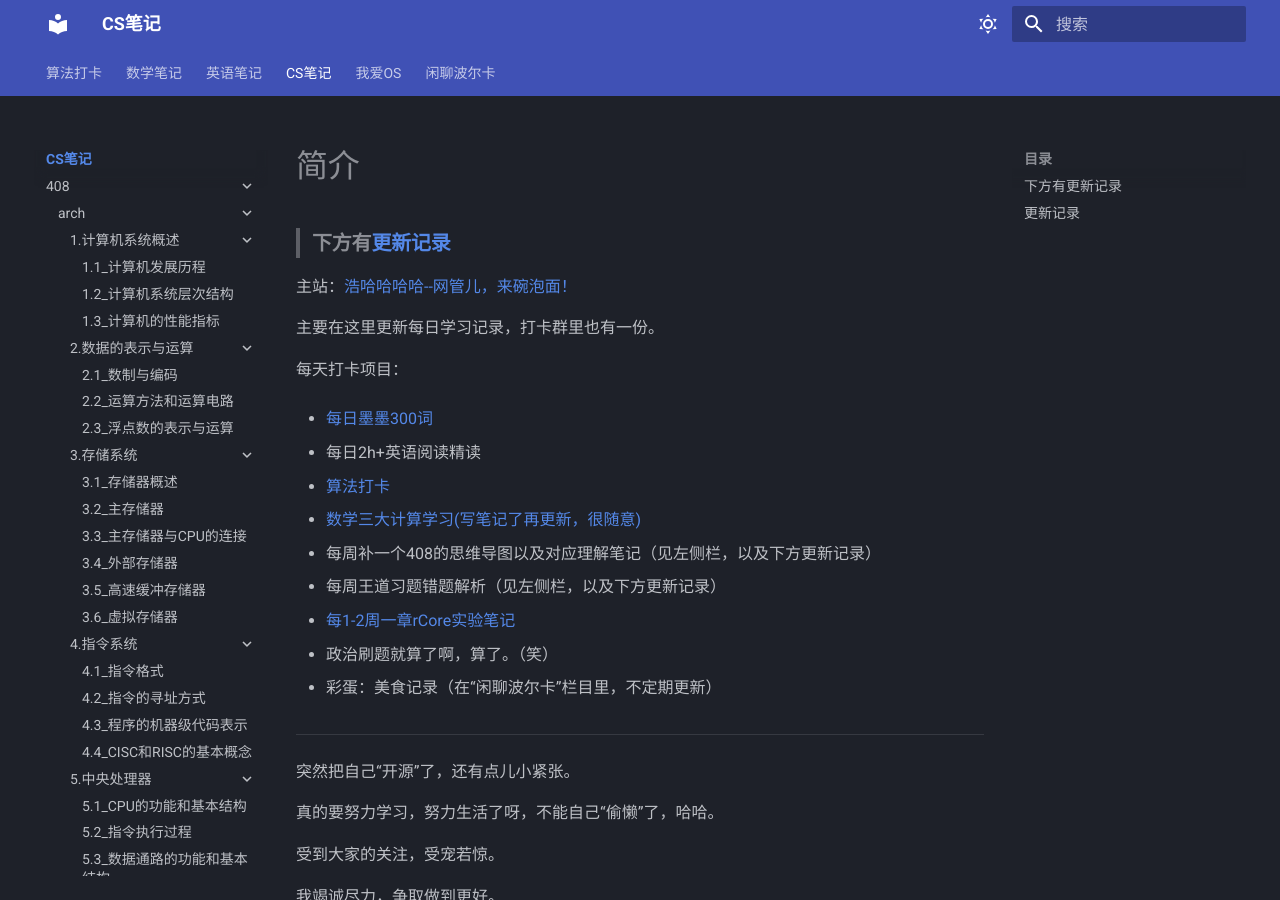
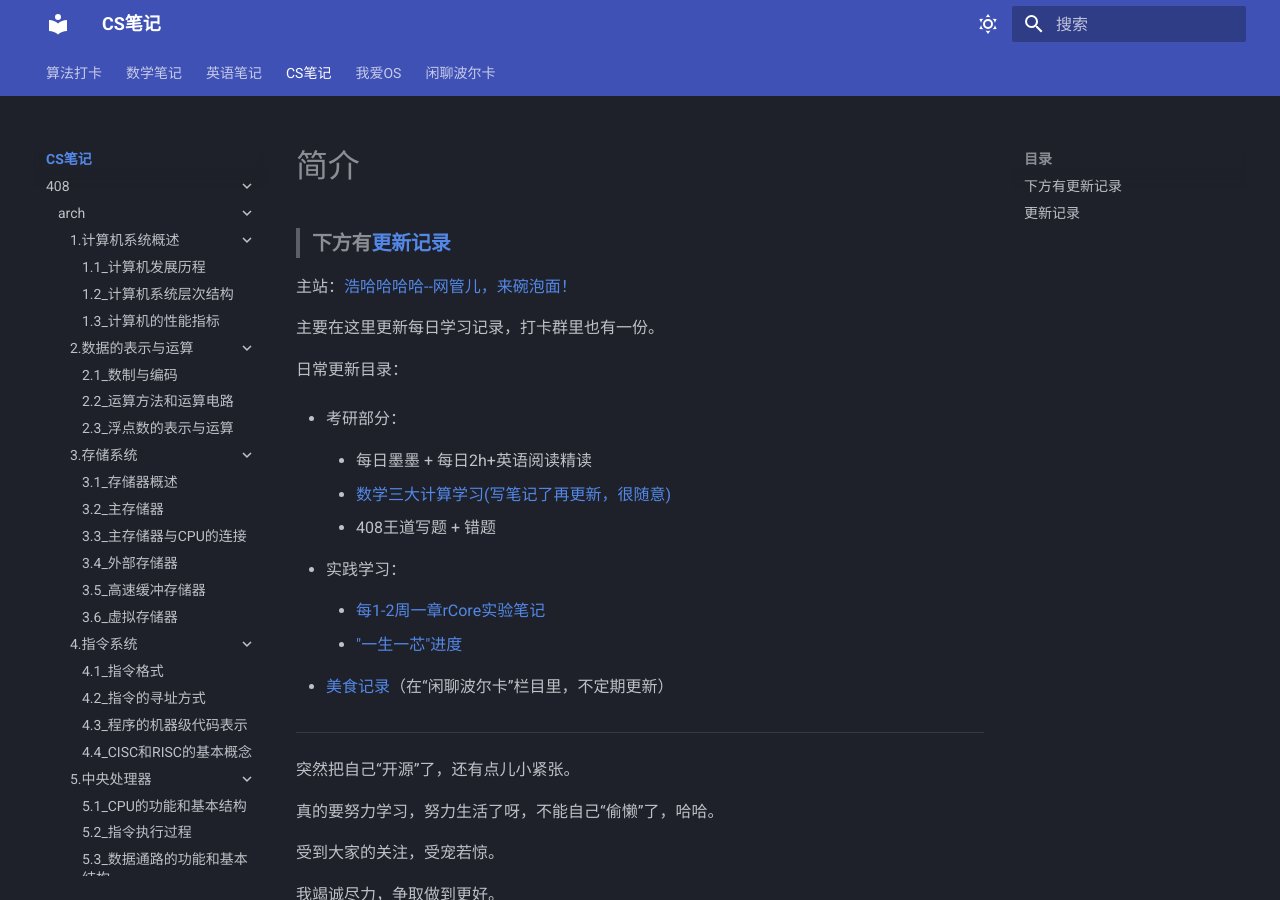
Before and after one commit to Haohahahaha/cs, an MkDocs documentation site: the page built from docs/index.md, in a window 1280 px wide and 900 px high. Built offline with MkDocs 1.6.1 and Material for MkDocs 9.7.7, drawn with Linux system fonts in a browser that asks for light colours.

Commit message:
2023-07-03_03:26:46 update

```diff
--- a/docs/index.md
+++ b/docs/index.md
@@ -6,25 +6,23 @@
 
 主要在这里更新每日学习记录，打卡群里也有一份。
 
-每天打卡项目：
+日常更新目录：
 
-- [每日墨墨300词](https://eng.haohaha.cn)
+- 考研部分：
 
-- 每日2h+英语阅读精读[ ](https://eng.haohaha.cn)
+    - 每日墨墨 + 每日2h+英语阅读精读
 
-- [算法打卡](https://alg.haohaha.cn)
+    - [数学三大计算学习(写笔记了再更新，很随意)](https://math.haohaha.cn)
 
-- [数学三大计算学习(写笔记了再更新，很随意)](https://math.haohaha.cn)
+    - 408王道写题 + 错题
 
-- 每周补一个408的思维导图以及对应理解笔记（见左侧栏，以及下方更新记录）
+- 实践学习：
 
-- 每周王道习题错题解析（见左侧栏，以及下方更新记录）
+    - [每1-2周一章rCore实验笔记](https://os.haohaha.cn)
 
-- [每1-2周一章rCore实验笔记](https://os.haohaha.cn)
+    - ["一生一芯"进度]()
 
-- 政治刷题就算了啊，算了。（笑）
-
-- 彩蛋：美食记录（在“闲聊波尔卡”栏目里，不定期更新）
+- [美食记录](https://chat.haohaha.cn/delicious/cook)（在“闲聊波尔卡”栏目里，不定期更新）
 
 ---
 
@@ -59,7 +57,9 @@
 20230701更新：
 
 - 墨墨228
+
 - 数学无
+
 - 408无
 
 早起倒是早起了，七点45就起来了，但是忙了一上午其他事情（报了个CCF Sys去听，明天回京去计算所参加一下第六期一生一芯的活动）。下午组装桌子，挪书架，做水吧，[书房终于像样一些了](http://chat.haohaha.cn/construction/construction/#20230701)。很累，抓着时间把墨墨过了。我今天早睡，明天还是继续早起哈。
@@ -69,7 +69,9 @@
 20230630更新：
 
 - 墨墨162
+
 - 数学开积分第一节
+
 - 408没做
 
 [做了清炖牛肉+红烧牛肉](http://chat.haohaha.cn/delicious/cook/#20230630)，做饭有点累，晚上还睡了一大觉。在家最重要的，就是早起。
```
